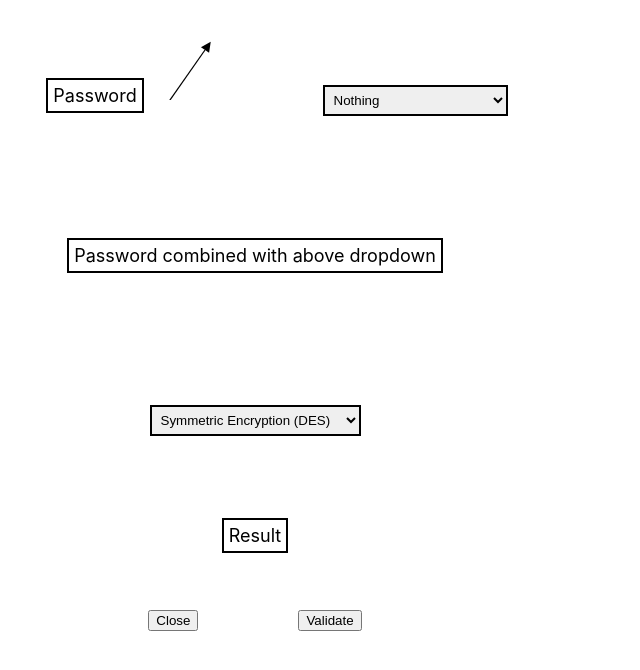
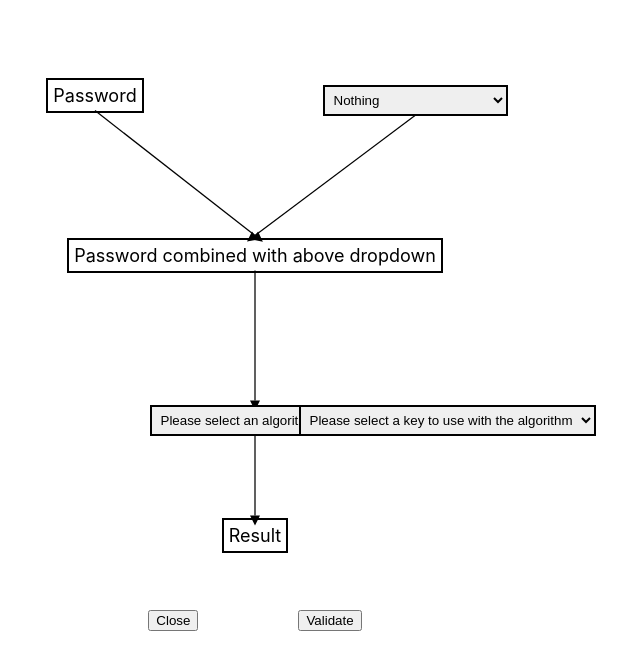
Before and after one commit to fmavb/questlines, a React (Create React App) app: page /challenge2 in a window 1280 px wide. Shown: the top 670 px of the page, without its empty margins (385-1025 px from the left). Built offline with nearby package versions, Linux system fonts and the light colour scheme.

Commit message:
challenge 2 arrows + some logic

```diff
--- a/package.json
+++ b/package.json
@@ -8,7 +8,6 @@
     "@testing-library/user-event": "^7.1.2",
     "react": "^16.12.0",
     "react-dom": "^16.12.0",
-    "react-flow-diagram": "^2.13.0",
     "react-router-dom": "^5.1.2",
     "react-scripts": "3.3.0"
   },
--- a/src/components/Challenge2.css
+++ b/src/components/Challenge2.css
@@ -63,9 +63,16 @@ path {
     right: 0;
 }
 
-#path1 {
+#key {
+    top: 50%;
+    left: 30%;
+    right: 0;
+}
+
+.line {
     stroke:black;
     stroke-width: 1.25px;
     fill: none;
     marker-end: url(#arrow);
+    position: absolute;
 }
--- a/src/components/Challenge2.js
+++ b/src/components/Challenge2.js
@@ -4,6 +4,59 @@ import './Challenge2.css';
 export default class Challenge2 extends Component{
     constructor(props){
         super(props);
+        this.id = this.id.bind(this);
+        this.drawArrow = this.drawArrow.bind(this);
+        this.selectSalt = this.selectSalt.bind(this);
+        this.selectAlgorithm = this.selectAlgorithm.bind(this);
+        this.validate = this.validate.bind(this);
+        this.state = {salt: "nothing", algorithm:"nothing"};
+    }
+
+    selectSalt(e){
+        const value = e.target.value;
+        this.setState({salt:value});
+    }
+
+    selectAlgorithm(e){
+        const value = e.target.value;
+        this.setState({algorithm:value});
+    }
+
+    validate(){
+        if (this.state.salt === "salt" && this.state.algorithm === "bcrypt"){
+            alert("This is the correct solution! You get 100 points!");
+        } else if (this.state.algorithm === "des" || this.state.algorithm === "aes") {
+            alert("This solution is not correct. The problem with this solution is that symmetric cryptography is reversible. \
+Therefore, if an attacker steals the cipher from the database, he will be able to figure out the password by brute forcing all possible keys. You get 0 points");
+        }
+    }
+
+    id(element){
+        return document.getElementById(element);
+    }
+
+    drawArrow(arrow, from, to) {
+        const rectFrom = this.id(from).getBoundingClientRect();
+        const leftFrom = rectFrom.left + document.body.scrollLeft;
+        const topFrom = rectFrom.top + document.body.scrollTop;
+        const rectTo = this.id(to).getBoundingClientRect();
+        const leftTo = rectTo.left + document.body.scrollLeft;
+        const topTo = rectTo.top + document.body.scrollTop;
+        const x1 = leftFrom + (parseFloat(getComputedStyle(this.id(from), null).width.replace("px", "")))/2;
+        const y1 = topFrom + (parseFloat(getComputedStyle(this.id(from), null).height.replace("px", "")))/2;
+        const x2 = leftTo + (parseFloat(getComputedStyle(this.id(to), null).width.replace("px", "")))/2;
+        const y2 = topTo + (parseFloat(getComputedStyle(this.id(to), null).height.replace("px", "")))/2;
+        this.id(arrow).setAttribute("x1", x1);
+        this.id(arrow).setAttribute("y1", y1+15);
+        this.id(arrow).setAttribute("x2", x2);
+        this.id(arrow).setAttribute("y2", y2-20);
+    }
+
+    componentDidMount(){
+        this.drawArrow("path1", "password", "combined");
+        this.drawArrow("path2", "salt", "combined");
+        this.drawArrow("path3", "combined", "algorithm");
+        this.drawArrow("path4", "algorithm", "result");
     }
 
     render(){
@@ -13,10 +66,10 @@ export default class Challenge2 extends Component{
                     <p>Password</p>
                 </div>
                 <div className="element" id="salt">
-                    <select>
-                        <option defaultValue>Nothing</option>
-                        <option>Username</option>
-                        <option>Unique per password salt</option>
+                    <select onChange={this.selectSalt}>
+                        <option defaultValue value="nothing">Nothing</option>
+                        <option value="username">Username</option>
+                        <option value="salt">Unique per password salt</option>
                     </select>
                 </div>
 
@@ -24,13 +77,22 @@ export default class Challenge2 extends Component{
                     <p>Password combined with above dropdown</p>
                 </div>
                 <div className="element" id="algorithm">
+                    <select onChange={this.selectAlgorithm}>
+                        <option defaultValue value="nothing">Please select an algorithm</option>
+                        <option value="des">Symmetric Encryption (DES)</option>
+                        <option value="aes">Symmetric Encryption (AES)</option>
+                        <option value="rsa">Asymmetric Encryption (RSA)</option>
+                        <option value="md5">Hash Function (MD5)</option>
+                        <option value="sha">Hash Function (SHA-2)</option>
+                        <option value="bcrypt">Hash Function (bcrypt)</option>
+                    </select>
+                </div>
+                <div className="element" id="key">
                     <select>
-                        <option>Symmetric Encryption (DES)</option>
-                        <option>Symmetric Encryption (AES)</option>
-                        <option>Asymmetric Encryption (RSA)</option>
-                        <option>Hash Function (MD5)</option>
-                        <option>Hash Function (SHA-2)</option>
-                        <option>Hash Function (bcrypt)</option>
+                        <option defaultValue value="nothing">Please select a key to use with the algorithm</option>
+                        <option value="des">Username</option>
+                        <option value="aes">Password</option>
+                        <option value="rsa">Random Number</option>
                     </select>
                 </div>
                 <div className="element" id="result">
@@ -39,15 +101,18 @@ export default class Challenge2 extends Component{
 
                 <div className="validate">
                     <button>Close</button>
-                    <button>Validate</button>
+                    <button onClick={this.validate}>Validate</button>
                 </div>
-                <svg width="300" height="100">
+                <svg width={document.body.clientWidth} height="1080">
                     <defs>
                         <marker markerWidth="13" markerHeight="13" id="arrow" orient="auto" refX="2" refY="6">
                             <path d="M2,1 L2,10 L10,6 L2,2"/>
                         </marker>
                     </defs>
-                    <path id="path1" d="M30,150 L100,50"/>
+                    <line id="path1" className="line" />
+                    <line id="path2" className="line" />
+                    <line id="path3" className="line" />
+                    <line id="path4" className="line" />
                 </svg>
             </div>
         );
```
Also changed, not shown: 1 other file (tests, documents, lock files or other folders).
